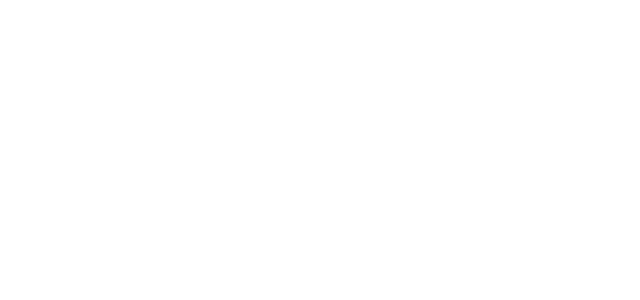
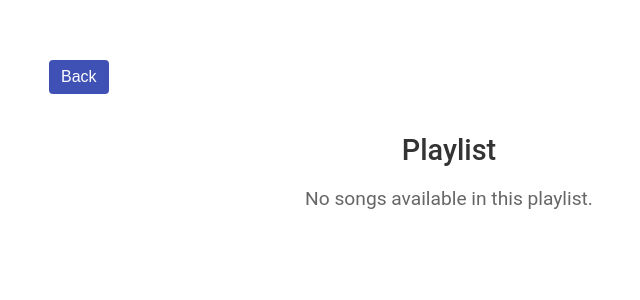
Before and after one commit to hmnhGeek/Spring-Boot-Music-App---Frontend, a React (Create React App) app: page /playlist in a window 1280 px wide. Before the commit this address had no page. Shown: the top 300 px of the page, without its empty margins (191-831 px from the left). Built offline with nearby package versions, Linux system fonts and the light colour scheme.

Commit message:
First commit for playlists

```diff
--- a/src/App.js
+++ b/src/App.js
@@ -2,6 +2,8 @@
 import { BrowserRouter as Router, Routes, Route } from "react-router-dom";
 import Home from "./pages/Home";
 import Vault from "./pages/Vault";
+import OpenPlaylists from "./pages/OpenPlaylists";
+import PlaylistSongs from "./pages/PlaylistSongs";
 
 const App = () => {
   return (
@@ -13,6 +15,12 @@
         <Routes>
           <Route path="/vault" element={<Vault />} />
         </Routes>
+        <Routes>
+          <Route path="/playlists" element={<OpenPlaylists />} />
+        </Routes>
+        <Routes>
+          <Route path="/playlist" element={<PlaylistSongs />} />
+        </Routes>
       </div>
     </Router>
   );
--- /dev/null
+++ b/src/pages/OpenPlaylists.css
@@ -0,0 +1,67 @@
+/* OpenPlaylists.css */
+
+.playlist-container {
+  font-family: "Roboto", sans-serif;
+  margin: 10px auto;
+  max-width: 800px;
+  padding: 10px;
+  border-radius: 8px;
+}
+
+.title {
+  font-size: 1.8rem;
+  text-align: center;
+  color: #333333;
+  margin-bottom: 20px;
+  font-weight: 500;
+}
+
+.no-playlists,
+.error {
+  text-align: center;
+  color: #666666;
+  font-size: 1.2rem;
+  margin-top: 20px;
+}
+
+.loading {
+  text-align: center;
+  color: #3f51b5;
+  font-size: 1.5rem;
+  font-weight: 400;
+  margin-top: 20px;
+}
+
+.playlist-table {
+  width: 100%;
+  border-collapse: collapse;
+  background: white;
+  border-radius: 8px;
+  overflow: hidden;
+  box-shadow: 0 1px 3px rgba(0, 0, 0, 0.1);
+}
+
+.playlist-table th,
+.playlist-table td {
+  text-align: left;
+  padding: 12px 16px;
+  border-bottom: 1px solid #ddd;
+}
+
+.playlist-table th {
+  background: #3f51b5;
+  color: white;
+  font-weight: 500;
+}
+
+.playlist-table tr:last-child td {
+  border-bottom: none;
+}
+
+.delete-button {
+  background: none;
+  border: none;
+  color: #f44336;
+  cursor: pointer;
+  font-size: 1rem;
+}
--- /dev/null
+++ b/src/pages/OpenPlaylists.jsx
@@ -0,0 +1,71 @@
+import React, { useEffect, useState } from "react";
+import axios from "axios";
+import { useNavigate } from "react-router-dom";
+import { FontAwesomeIcon } from "@fortawesome/react-fontawesome";
+import { faTrash } from "@fortawesome/free-solid-svg-icons";
+import "./OpenPlaylists.css";
+
+const OpenPlaylists = () => {
+  const [playlists, setPlaylists] = useState([]);
+  const [loading, setLoading] = useState(true);
+  const [error, setError] = useState(null);
+  const navigate = useNavigate();
+
+  useEffect(() => {
+    const fetchPlaylists = async () => {
+      try {
+        const response = await axios.get(
+          `${process.env.REACT_APP_PLAYLIST_API_BASE}?isProtected=false`
+        );
+        setPlaylists(response.data);
+      } catch (err) {
+        setError("Failed to load playlists. Please try again later.");
+      } finally {
+        setLoading(false);
+      }
+    };
+
+    fetchPlaylists();
+  }, []);
+
+  const handlePlaylistClick = (playlist) => {
+    // Pass the playlist information using state instead of URL
+    navigate(`/playlist`, {
+      state: { playlistId: playlist.id, playlistName: playlist.name },
+    });
+  };
+
+  if (loading) return <div>Loading playlists...</div>;
+  if (error) return <div>{error}</div>;
+
+  return (
+    <div className="playlist-container">
+      <h1 className="title">Open Playlists</h1>
+      <table className="playlist-table">
+        <thead>
+          <tr>
+            <th>Name</th>
+            <th>Action</th>
+          </tr>
+        </thead>
+        <tbody>
+          {playlists.map((playlist) => (
+            <tr key={playlist.id}>
+              <td
+                className="clickable"
+                onClick={() => handlePlaylistClick(playlist)}
+              >
+                {playlist.name}
+              </td>
+              <td>
+                <FontAwesomeIcon icon={faTrash} className="delete-icon" />
+              </td>
+            </tr>
+          ))}
+        </tbody>
+      </table>
+    </div>
+  );
+};
+
+export default OpenPlaylists;
--- /dev/null
+++ b/src/pages/PlaylistSongs.css
@@ -0,0 +1,82 @@
+/* PlaylistSongs.css */
+
+.playlist-container {
+  font-family: "Roboto", sans-serif;
+  margin: 40px auto;
+  max-width: 800px;
+  padding: 20px;
+  border-radius: 8px;
+}
+
+.title {
+  font-size: 1.8rem;
+  text-align: center;
+  color: #333333;
+  margin-bottom: 20px;
+  font-weight: 500;
+}
+
+.no-songs,
+.error {
+  text-align: center;
+  color: #666666;
+  font-size: 1.2rem;
+  margin-top: 20px;
+}
+
+.loading {
+  text-align: center;
+  color: #3f51b5;
+  font-size: 1.5rem;
+  font-weight: 400;
+  margin-top: 20px;
+}
+
+.back-button {
+  display: inline-block;
+  margin-bottom: 20px;
+  padding: 8px 12px;
+  background: #3f51b5;
+  color: white;
+  border: none;
+  border-radius: 4px;
+  font-size: 1rem;
+  cursor: pointer;
+  text-decoration: none;
+}
+
+.back-button:hover {
+  background: #303f9f;
+}
+
+.playlist-table {
+  width: 100%;
+  border-collapse: collapse;
+  background: white;
+  border-radius: 8px;
+  overflow: hidden;
+  box-shadow: 0 1px 3px rgba(0, 0, 0, 0.1);
+}
+
+.playlist-table th,
+.playlist-table td {
+  text-align: left;
+  padding: 12px 16px;
+  border-bottom: 1px solid #ddd;
+}
+
+.playlist-table th {
+  background: #3f51b5;
+  color: white;
+  font-weight: 500;
+}
+
+.playlist-table tr:last-child td {
+  border-bottom: none;
+}
+
+/* Add pointer cursor on hover for clickable playlist names */
+.playlist-table td.clickable:hover {
+  cursor: pointer;
+  color: #3f51b5; /* Optional: Change color for visual feedback */
+}
--- /dev/null
+++ b/src/pages/PlaylistSongs.jsx
@@ -0,0 +1,64 @@
+import React, { useEffect, useState } from "react";
+import { useLocation, useNavigate } from "react-router-dom";
+import axios from "axios";
+import "./PlaylistSongs.css";
+
+const PlaylistSongs = () => {
+  const [songs, setSongs] = useState([]);
+  const [loading, setLoading] = useState(true);
+  const [error, setError] = useState(null);
+
+  const location = useLocation();
+  const navigate = useNavigate();
+  const { playlistId, playlistName } = location.state || {}; // Use state for playlist data
+
+  useEffect(() => {
+    const fetchSongs = async () => {
+      try {
+        if (!playlistId) return;
+        const response = await axios.get(
+          `${process.env.REACT_APP_PLAYLIST_API_BASE}/get-songs?playlistId=${playlistId}`
+        );
+        setSongs(response.data);
+      } catch (err) {
+        setError("Failed to load songs. Please try again later.");
+      } finally {
+        setLoading(false);
+      }
+    };
+
+    fetchSongs();
+  }, [playlistId]); // Only fetch if playlistId changes
+
+  if (loading) return <div>Loading songs...</div>;
+  if (error) return <div>{error}</div>;
+
+  return (
+    <div className="playlist-container">
+      <button className="back-button" onClick={() => navigate(-1)}>
+        Back
+      </button>
+      <h1 className="title">{playlistName || "Playlist"}</h1>
+      {songs.length === 0 ? (
+        <p className="no-songs">No songs available in this playlist.</p>
+      ) : (
+        <table className="playlist-table">
+          <thead>
+            <tr>
+              <th>Song Name</th>
+            </tr>
+          </thead>
+          <tbody>
+            {songs.map((song) => (
+              <tr key={song.id}>
+                <td>{song.originalName}</td>
+              </tr>
+            ))}
+          </tbody>
+        </table>
+      )}
+    </div>
+  );
+};
+
+export default PlaylistSongs;
```
Also changed, not shown: 1 other file (tests, documents, lock files or other folders).
